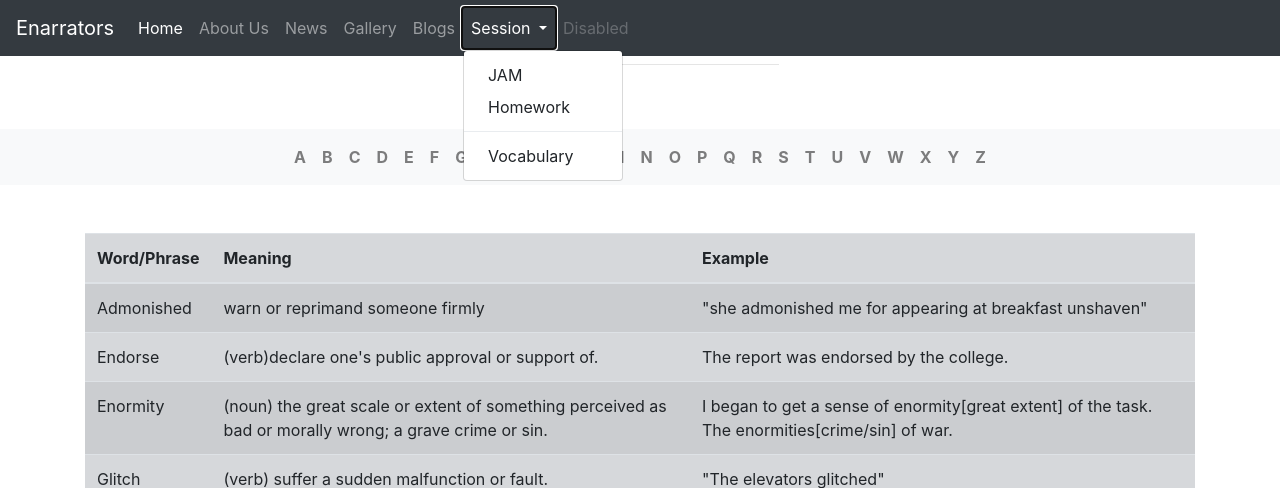
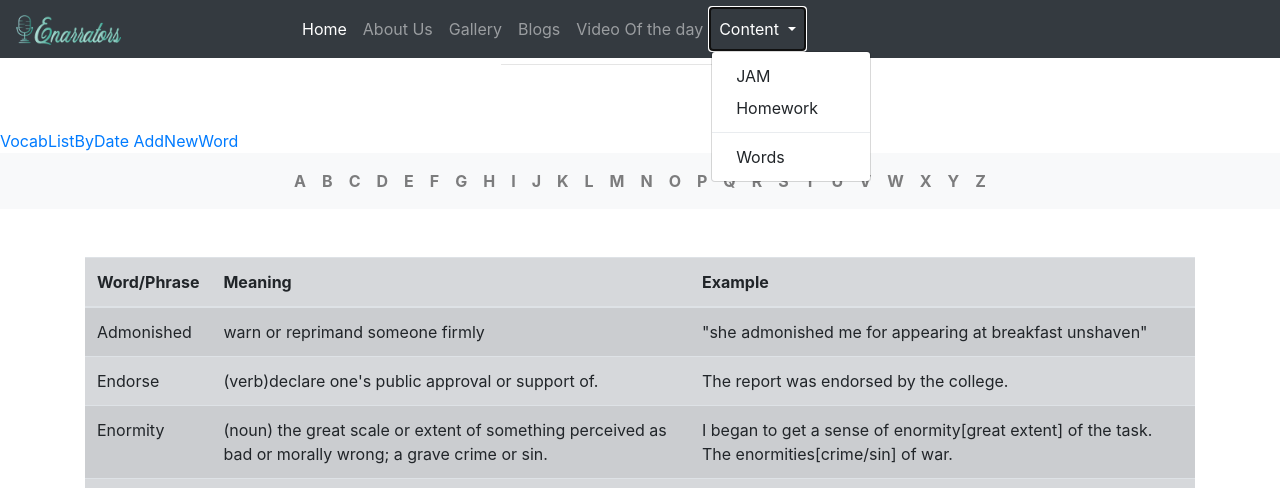
Before and after one commit to taneeshkaushik/EnarratorsSite, a Django app: page /vocab/ in a window 1280 px wide, after a click on "Content". Shown: the top 488 px of the page. Run offline with Django 3.2, Linux system fonts and the light colour scheme; data comes from the database, SQL or seed files in the repository; some libraries are stand-ins or nearby versions.

Commit message:
errors update

```diff
--- /dev/null
+++ b/requirements.txt
@@ -0,0 +1,5 @@
+dj-database-url==0.5.0
+Django==2.1.5
+gunicorn==19.9.0
+psycopg2-binary==2.7.7
+whitenoise==4.1.2
--- /dev/null
+++ b/runtime.txt
@@ -0,0 +1 @@
+python-3.7.0
--- a/vocab/templates/vocab/vocabulary.html
+++ b/vocab/templates/vocab/vocabulary.html
@@ -1,3 +1,4 @@
+{%load static%}
 <!DOCTYPE html>
 <html>
 
@@ -18,7 +19,8 @@
 
   <header>
     <nav class="navbar fixed-top navbar-expand-lg navbar-dark bg-dark">
-        <a class="navbar-brand" href="#">Enarrators</a>
+        <a class="navbar-brand" href="#"><img style="max-width: 40%;" src="{% static 'logo_light2.png' %}"
+            alt="logo" /></a></h1></a>
         <button class="navbar-toggler" type="button" data-toggle="collapse" data-target="#navbarSupportedContent" aria-controls="navbarSupportedContent" aria-expanded="false" aria-label="Toggle navigation">
           <span class="navbar-toggler-icon"></span>
         </button>
@@ -26,35 +28,36 @@
         <div class="collapse navbar-collapse" id="navbarSupportedContent">
           <ul class="navbar-nav mr-auto">
             <li class="nav-item active">
-              <a class="nav-link" href="{% url 'home:home' %}">Home <span class="sr-only">(current)</span></a>
+              <a class="nav-link" href="{% url 'home:home' %}">Home<span class="sr-only">(current)</span></a>
             </li>
             <li class="nav-item">
               <a class="nav-link" href="{% url 'aboutus:aboutus' %}">About Us</a>
             </li>
+
             <li class="nav-item">
-                <a class="nav-link" href="#">News</a>
-            </li>
-            <li class="nav-item">
-                <a class="nav-link" href="#">Gallery</a>
+                <a class="nav-link" href="{% url 'gallery:gallery' %}">Gallery</a>
             </li>
             <li class="nav-item">
                 <a class="nav-link" href="{% url 'articles:list' %}">Blogs</a>
             </li>
+
+            <li class="nav-item">
+                <a class="nav-link" href="{% url 'video:videopage' %}">Video Of the day</a>
+            </li>
+
             <li class="nav-item dropdown">
                 <a class="nav-link dropdown-toggle" href="#" id="navbarDropdown" role="button" data-toggle="dropdown" aria-haspopup="true" aria-expanded="false">
-                  Session
+                  Content
                 </a>
                 <div class="dropdown-menu" aria-labelledby="navbarDropdown">
                   <a class="dropdown-item" href="#">JAM</a>
-                  <a class="dropdown-item" href="#">Homework</a>
+                  <a class="dropdown-item" href="{% url 'homework:assignhomework' %}">Homework</a>
                   <div class="dropdown-divider"></div>
-                  <a class="dropdown-item" href="#">Vocabulary</a>
+                  <a class="dropdown-item" href="{% url  'vocab:storewords' %}">Words</a>
                 </div>
             </li>
 
-            <li class="nav-item">
-              <a class="nav-link disabled" href="#" tabindex="-1" aria-disabled="true">Disabled</a>
-            </li>
+
           </ul>
         </div>
       </nav>
@@ -68,7 +71,8 @@
     <hr class="w-25 mx-auto pt-5">
   </div>
   <!-- vocabulary heading ends -->
-
+  <a href="{% url 'vocab:wordlist'%}">VocabListByDate</a>
+  <a href="{% url 'vocab:addword' %}">AddNewWord</a>
   <!-- navebar for word letters -->
   <nav class="navbar navbar-expand-sm bg-light justify-content-center mb-5 navbar-light">
     <!-- Links -->
```
Also changed, not shown: vocab/templates/vocab/vocablist.html (+45 -1 lines), 1 other file.
